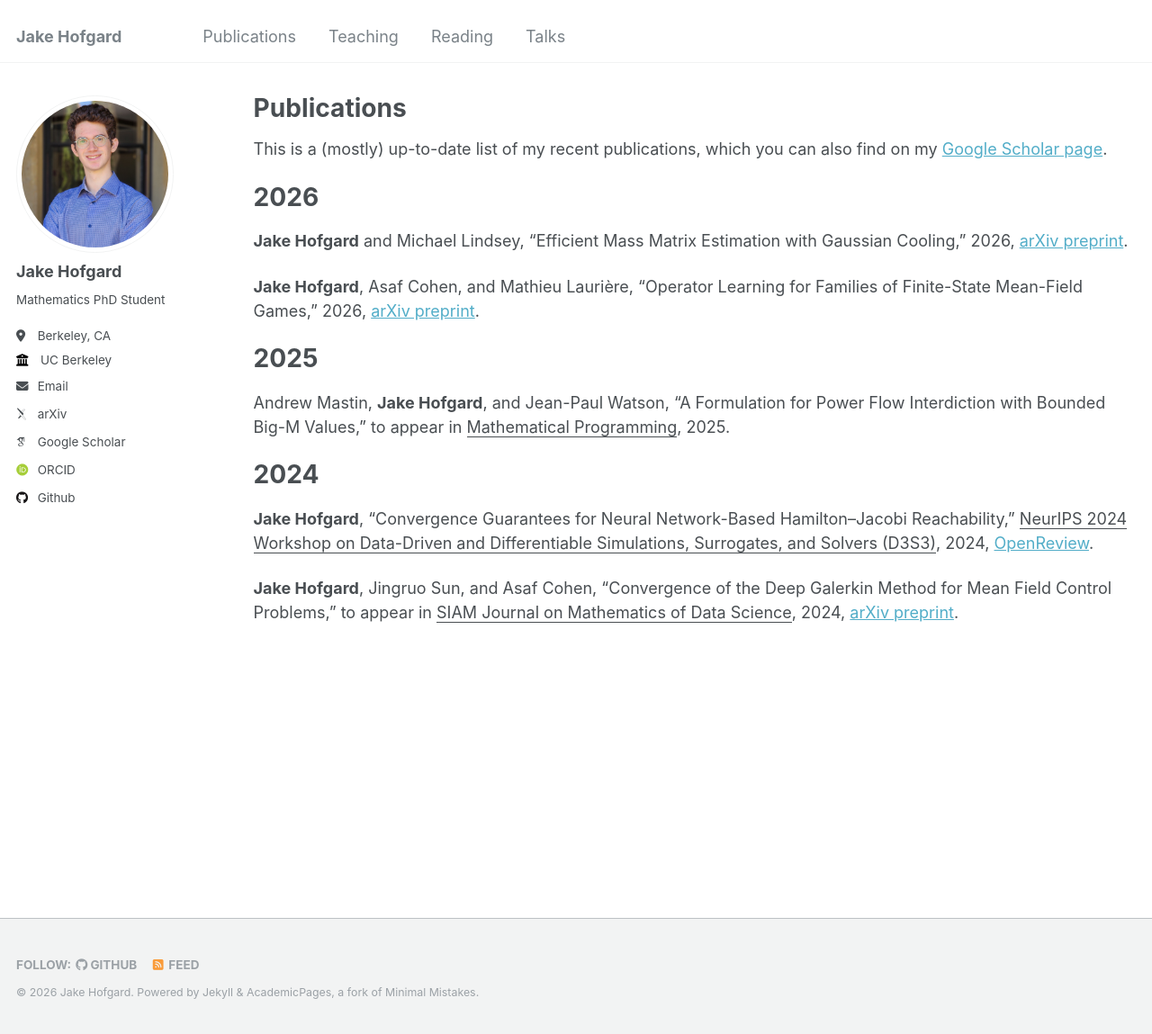
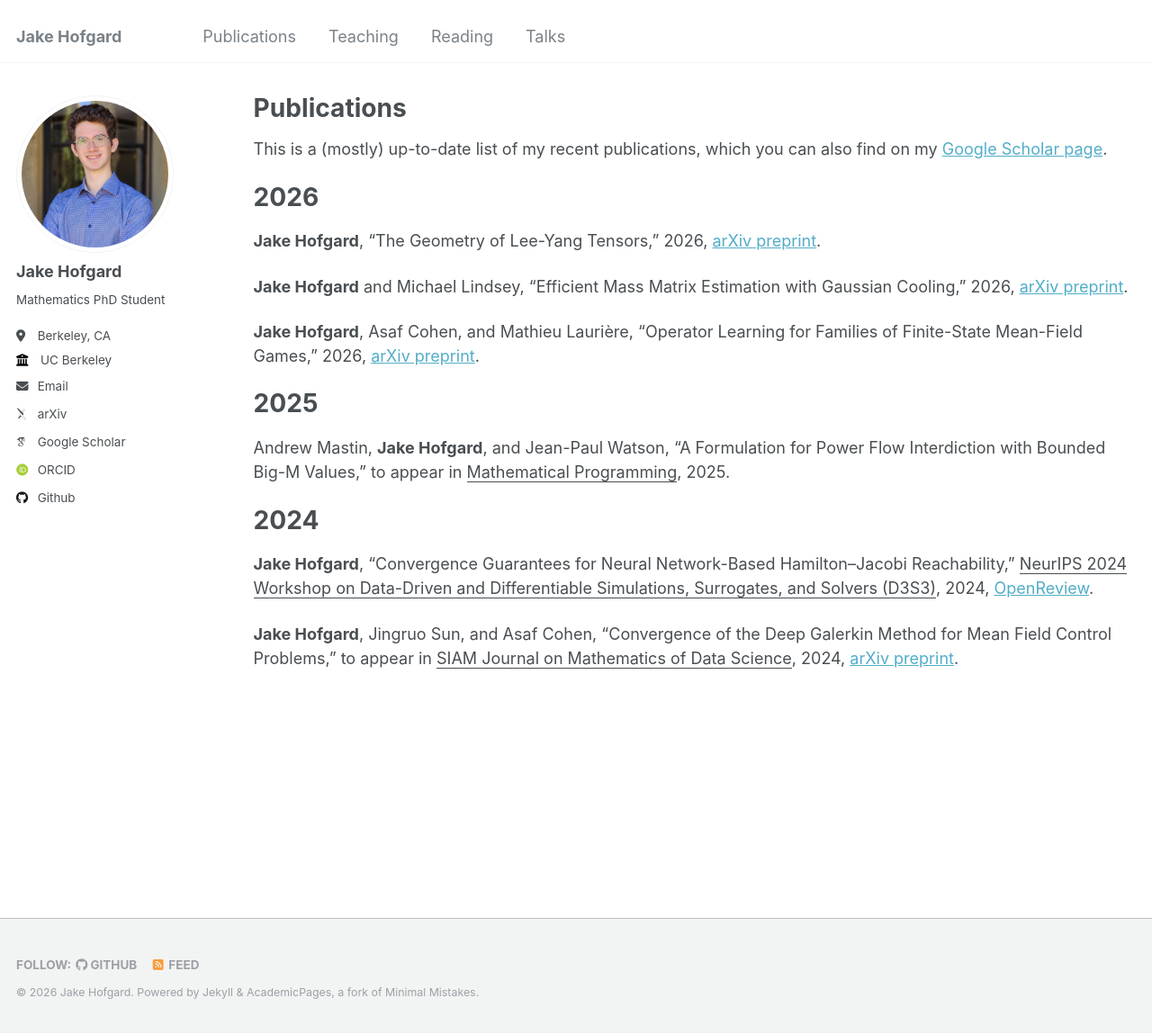
Before and after one commit to jakehofgard/jakehofgard.github.io, a Jekyll site: the page built from _pages/publications.md, in a window 1280 px wide and 1149 px high. Shown: the whole window at 90% size. Built offline with Jekyll 4.4.1, drawn with Linux system fonts in a browser that asks for light colours; some web fonts are replaced.

Commit message:
Add new paper

```diff
--- a/_pages/publications.md
+++ b/_pages/publications.md
@@ -8,6 +8,8 @@ author_profile: true
 This is a (mostly) up-to-date list of my recent publications, which you can also find on my [Google Scholar page](https://scholar.google.com/citations?user=VJcUlLQAAAAJ&hl=en).
 
 # 2026
+
+**Jake Hofgard**, "The Geometry of Lee-Yang Tensors," 2026, [arXiv preprint](https://arxiv.org/abs/2610.09485).
 
 **Jake Hofgard** and Michael Lindsey, "Efficient Mass Matrix Estimation with Gaussian Cooling," 2026, [arXiv preprint](https://arxiv.org/abs/2610.04806).
 
```
